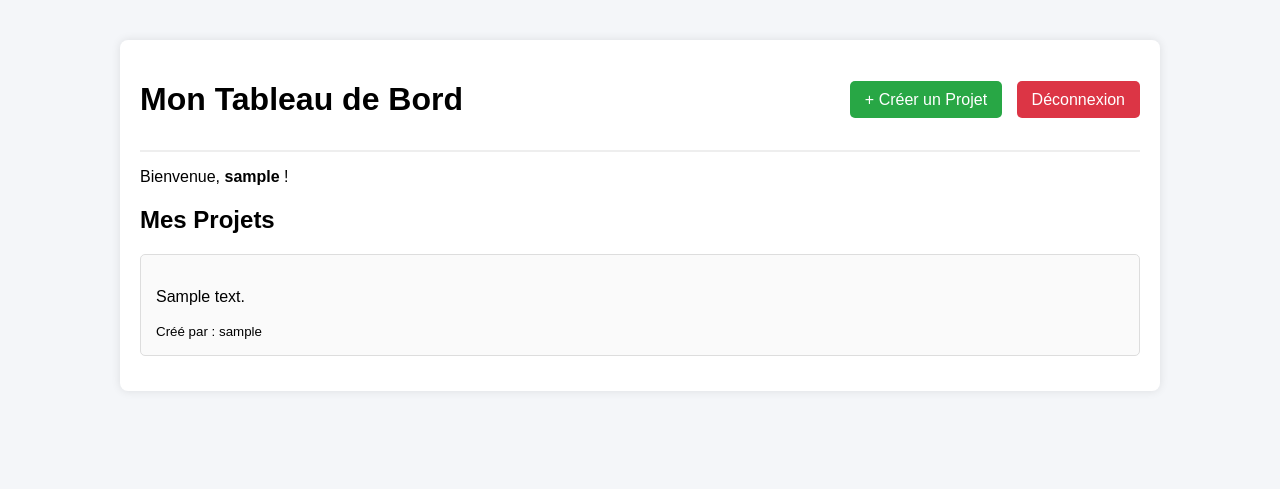
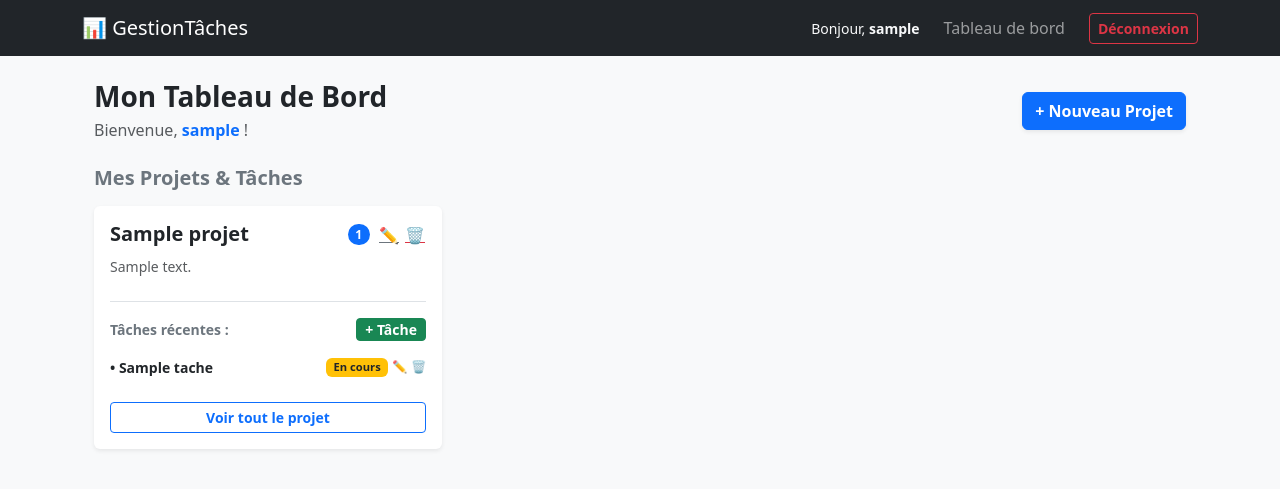
Before and after one commit to marielouisembissinesarr-prog/gestion_taches, a Django app: page / in a window 1280 px wide. Shown: the top 489 px of the page. Run offline with Django 5.2, Linux system fonts and the light colour scheme; a user stored in the database is signed in; tables that the repository leaves empty hold one stand-in row (values such as "Sample post").

```diff
--- a/taskmanager/settings.py
+++ b/taskmanager/settings.py
@@ -108,13 +108,13 @@ AUTH_PASSWORD_VALIDATORS = [
 # Internationalization
 # https://docs.djangoproject.com/en/6.0/topics/i18n/
 
-LANGUAGE_CODE = 'en-us'
+LANGUAGE_CODE = 'fr-fr'
 
 TIME_ZONE = 'UTC'
 
 USE_I18N = True
 
-USE_TZ = True
+USE_TZ   = True
 
 
 # Static files (CSS, JavaScript, Images)
--- a/taskmanager/urls.py
+++ b/taskmanager/urls.py
@@ -1,26 +1,53 @@
+from accounts.views import register_view
 from django.contrib import admin
+from django.contrib.auth import logout, views as auth_views
+from django.shortcuts import redirect
 from django.urls import path
-from django.contrib.auth import views as auth_views
-from accounts.views import register_view, logout_view  # Tous les imports d'authentification ici
 from projects import views
+
+
+# Vue personnalisée qui gère la déconnexion en GET et en POST sans aucune erreur 405
+def custom_logout_view(request):
+  logout(request)
+  return redirect('login')
+
 
 urlpatterns = [
     path('admin/', admin.site.urls),
-
     # Authentification
-    path('login/', auth_views.LoginView.as_view(template_name='accounts/login.html'), name='login'),
-    path('logout/', logout_view, name='logout'),  # Notre vue de déconnexion personnalisée sécurisée
+    path(
+        'login/',
+        auth_views.LoginView.as_view(template_name='accounts/login.html'),
+        name='login',
+    ),
+    path(
+        'logout/', custom_logout_view, name='logout'
+    ),  # <-- Remplacé ici par custom_logout_view
     path('register/', register_view, name='register'),
-
     # Application Projets & Tâches
     path('', views.dashboard, name='dashboard'),
     path('projet/creer/', views.projet_create, name='projet_create'),
     path('projet/<int:id>/', views.projet_detail, name='projet_detail'),
-    path('projet/<int:id>/modifier/', views.projet_update, name='projet_update'),
-    path('projet/<int:id>/supprimer/', views.projet_delete, name='projet_delete'),
-
-    path('projet/<int:projet_id>/tache/creer/', views.tache_create, name='tache_create'),
+    path(
+        'projet/<int:id>/modifier/',
+        views.projet_update,
+        name='projet_update',
+    ),
+    path(
+        'projet/<int:id>/supprimer/',
+        views.projet_delete,
+        name='projet_delete',
+    ),
+    path(
+        'projet/<int:projet_id>/tache/creer/',
+        views.tache_create,
+        name='tache_create',
+    ),
     path('tache/<int:id>/', views.tache_detail, name='tache_detail'),
-    path('tache/<int:id>/modifier/', views.tache_update, name='tache_update'),
-    path('tache/<int:id>/supprimer/', views.tache_delete, name='tache_delete'),
+    path(
+        'tache/<int:id>/modifier/', views.tache_update, name='tache_update'
+    ),
+    path(
+        'tache/<int:id>/supprimer/', views.tache_delete, name='tache_delete'
+    ),
 ]
--- a/templates/base.html
+++ b/templates/base.html
@@ -15,14 +15,19 @@
                 {% if user.is_authenticated %}
                     <!-- Options affichées si l'utilisateur est connecté -->
                     <span class="navbar-text me-3 text-light small">Bonjour, <strong>{{ user.username }}</strong></span>
-                    <a class="nav-link me-2" href="/">Tableau de bord</a>
+                    <a class="nav-link me-3" href="/">Tableau de bord</a>
 
-                    <!-- Lien direct pour la déconnexion en GET -->
-                    <a class="nav-link text-danger fw-bold" href="{% url 'logout' %}">Déconnexion</a>
+                    <!-- Formulaire POST sécurisé pour la déconnexion -->
+                    <form method="POST" action="{% url 'logout' %}" class="d-inline m-0">
+                        {% csrf_token %}
+                        <button type="submit" class="btn btn-outline-danger btn-sm fw-bold">
+                            Déconnexion
+                        </button>
+                    </form>
                 {% else %}
                     <!-- Options affichées si l'utilisateur est un visiteur -->
-                    <a class="nav-link" href="/login/">Connexion</a>
-                    <a class="nav-link" href="/register/">Inscription</a>
+                    <a class="nav-link" href="{% url 'login' %}">Connexion</a>
+                    <a class="nav-link" href="{% url 'register' %}">Inscription</a>
                 {% endif %}
             </div>
         </div>
--- a/templates/projects/dashboard.html
+++ b/templates/projects/dashboard.html
@@ -1,37 +1,115 @@
-<!DOCTYPE html>
-<html lang="fr">
-<head>
-    <meta charset="UTF-8">
-    <title>Tableau de bord - Gestion de Tâches</title>
-    <style>
-        body { font-family: Arial, sans-serif; margin: 40px; background-color: #f4f6f9; }
-        .container { max-width: 1000px; margin: auto; background: white; padding: 20px; border-radius: 8px; box-shadow: 0 0 10px rgba(0,0,0,0.1); }
-        .header { display: flex; justify-content: space-between; align-items: center; border-bottom: 2px solid #eee; padding-bottom: 10px; }
-        .btn { padding: 10px 15px; background: #007bff; color: white; text-decoration: none; border-radius: 5px; }
-        .project-card { background: #fafafa; border: 1px solid #ddd; padding: 15px; margin: 15px 0; border-radius: 5px; }
-    </style>
-</head>
-<body>
-    <div class="container">
-        <div class="header">
-            <h1>Mon Tableau de Bord</h1>
+{% extends 'base.html' %}
+
+{% block content %}
+<div class="container my-4">
+
+    <!-- En-tête du Tableau de Bord -->
+    <div class="d-flex justify-content-between align-items-center mb-4">
         <div>
-                <a href="{% url 'projet_create' %}" class="btn" style="background: #28a745;">+ Créer un Projet</a>
-                <a href="{% url 'logout' %}" class="btn" style="background: #dc3545; margin-left: 10px;">Déconnexion</a>
+            <h1 class="h3 fw-bold mb-1">Mon Tableau de Bord</h1>
+            <p class="text-muted mb-0">Bienvenue, <span class="fw-bold text-primary">{{ user.username }}</span> !</p>
+        </div>
+        <a href="{% url 'projet_create' %}" class="btn btn-primary fw-bold shadow-sm">
+            + Nouveau Projet
+        </a>
+    </div>
+
+    <!-- Section Projets & Tâches -->
+    <h2 class="h5 fw-bold mb-3 text-secondary">Mes Projets & Tâches</h2>
+
+    {% if projets %}
+        <div class="row g-4">
+            {% for projet in projets %}
+                <div class="col-md-6 col-lg-4">
+                    <div class="card h-100 shadow-sm border-0">
+                        <div class="card-body d-flex flex-column">
+
+                            <!-- Entête Projet (Titre + Badge + Actions Projet) -->
+                            <div class="d-flex justify-content-between align-items-start mb-2">
+                                <h5 class="card-title fw-bold text-dark mb-0">
+                                    <a href="{% url 'projet_detail' projet.id %}" class="text-decoration-none text-dark">
+                                        {{ projet.titre }}
+                                    </a>
+                                </h5>
+                                <div class="d-flex align-items-center gap-1">
+                                    <span class="badge bg-primary rounded-pill">
+                                        {% if projet.taches.all %}
+                                            {{ projet.taches.count }}
+                                        {% else %}
+                                            0
+                                        {% endif %}
+                                    </span>
+                                    <!-- Options du Projet -->
+                                    <a href="{% url 'projet_update' projet.id %}" class="btn btn-link p-0 ms-1 text-secondary" title="Modifier le projet">✏️</a>
+                                    <a href="{% url 'projet_delete' projet.id %}" class="btn btn-link p-0 text-danger" title="Supprimer le projet">🗑️</a>
                                 </div>
                             </div>
-        <p>Bienvenue, <strong>{{ request.user.username }}</strong> !</p>
 
-        <h2>Mes Projets</h2>
-        {% for projet in projets %}
-            <div class="project-card">
-                <h3><a href="{% url 'projet_detail' projet.id %}">{{ projet.nom }}</a></h3>
-                <p>{{ projet.description|truncatewords:20 }}</p>
-                <small>Créé par : {{ projet.createur.username }}</small>
+                            <p class="card-text text-muted small flex-grow-1">
+                                {{ projet.description|default:"Aucune description fournie."|truncatewords:12 }}
+                            </p>
+
+                            <!-- Gestion des Tâches -->
+                            <div class="border-top pt-3 mt-2">
+                                <div class="d-flex justify-content-between align-items-center mb-2">
+                                    <span class="small fw-bold text-secondary">Tâches récentes :</span>
+                                    <!-- CRÉER UNE TÂCHE -->
+                                    <a href="{% url 'tache_create' projet.id %}" class="btn btn-sm btn-success py-0 px-2 fw-bold">
+                                        + Tâche
+                                    </a>
                                 </div>
+
+                                <ul class="list-group list-group-flush small mb-3">
+                                    {% for tache in projet.taches.all|slice:":4" %}
+                                        <li class="list-group-item px-0 py-2 d-flex justify-content-between align-items-center border-bottom-0">
+                                            <div class="text-truncate me-2" style="max-width: 150px;">
+                                                <a href="{% url 'tache_detail' tache.id %}" class="text-decoration-none text-dark fw-semibold">
+                                                    • {{ tache.titre }}
+                                                </a>
+                                            </div>
+
+                                            <!-- Actions sur la Tâche (STATUT, MODIFIER, SUPPRIMER) -->
+                                            <div class="d-flex align-items-center gap-1">
+                                                {% if tache.est_terminee %}
+                                                    <span class="badge bg-success" style="font-size: 0.7rem;">Terminée</span>
+                                                {% else %}
+                                                    <span class="badge bg-warning text-dark" style="font-size: 0.7rem;">En cours</span>
+                                                {% endif %}
+
+                                                <!-- MODIFIER UNE TÂCHE -->
+                                                <a href="{% url 'tache_update' tache.id %}" class="text-decoration-none small" title="Modifier la tâche">
+                                                    ✏️
+                                                </a>
+                                                <!-- SUPPRIMER UNE TÂCHE -->
+                                                <a href="{% url 'tache_delete' tache.id %}" class="text-decoration-none small text-danger" title="Supprimer la tâche">
+                                                    🗑️
+                                                </a>
+                                            </div>
+                                        </li>
                                     {% empty %}
-            <p>Aucun projet pour le moment. Commencez par en créer un !</p>
+                                        <li class="list-group-item px-0 py-2 border-0 text-muted fst-italic">
+                                            Aucune tâche dans ce projet.
+                                        </li>
+                                    {% endfor %}
+                                </ul>
+
+                                <!-- LIRE (Voir toutes les tâches du projet) -->
+                                <a href="{% url 'projet_detail' projet.id %}" class="btn btn-outline-primary btn-sm w-100 fw-bold">
+                                    Voir tout le projet
+                                </a>
+                            </div>
+
+                        </div>
+                    </div>
+                </div>
             {% endfor %}
         </div>
-</body>
-</html>
+    {% else %}
+        <div class="alert alert-light text-center border p-5 shadow-sm">
+            <p class="mb-3 text-muted fs-5">Vous n'avez encore aucun projet.</p>
+            <a href="{% url 'projet_create' %}" class="btn btn-primary fw-bold">Créer votre premier projet</a>
+        </div>
+    {% endif %}
+
+</div>
+{% endblock %}
```
Also changed, not shown: accounts/forms.py (added, +32 -0 lines), accounts/views.py (+8 -12 lines), templates/accounts/register.html (+22 -6 lines). Lines whose indentation alone changed are shown as unchanged.
